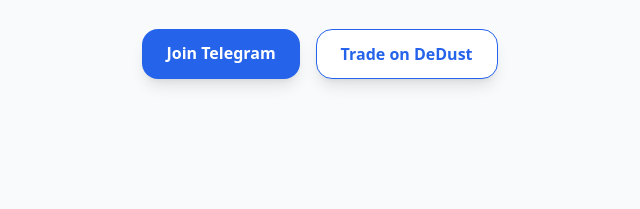
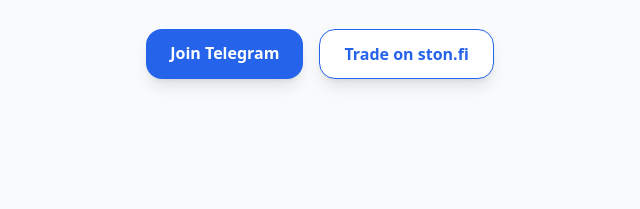
Before and after one commit to builders-toronto/blue, a plain HTML site: page index.html in a window 1280 px wide. Shown: the part 498-707 px from the top of the page, 320-960 px from the left. Drawn offline with nearby package versions, Linux system fonts and the light colour scheme.

Commit message:
Using ston.fi for now. Development in progress

```diff
--- a/index.html
+++ b/index.html
@@ -29,7 +29,7 @@
     </p>
     <div class="flex flex-wrap gap-4 justify-center">
       <a href="https://t.me/+SEBp3Pmgpz8zN2Nk" target="_blank" class="px-6 py-3 rounded-2xl bg-blue-600 hover:bg-blue-700 text-white font-semibold shadow-lg transition">Join Telegram</a>
-      <a href="https://dedust.io/pair/EQAEWN2gcdaR7Wil9JcELF2VyBuRLVKIMJ99jTxv9Jw8LGjX" target="_blank" class="px-6 py-3 rounded-2xl bg-white border border-blue-600 text-blue-600 font-semibold shadow-lg hover:bg-blue-50 transition">Trade on DeDust</a>
+      <a href="https://app.ston.fi/pools/EQB2bgJDmjoVbNqXARgGkVzPanJ_iDu4Oezu29D_e8NPfUQY" target="_blank" class="px-6 py-3 rounded-2xl bg-white border border-blue-600 text-blue-600 font-semibold shadow-lg hover:bg-blue-50 transition">Trade on ston.fi</a>
     </div>
   </section>
   <footer class="bg-slate-900 text-slate-300 py-8 text-center text-sm">
```
